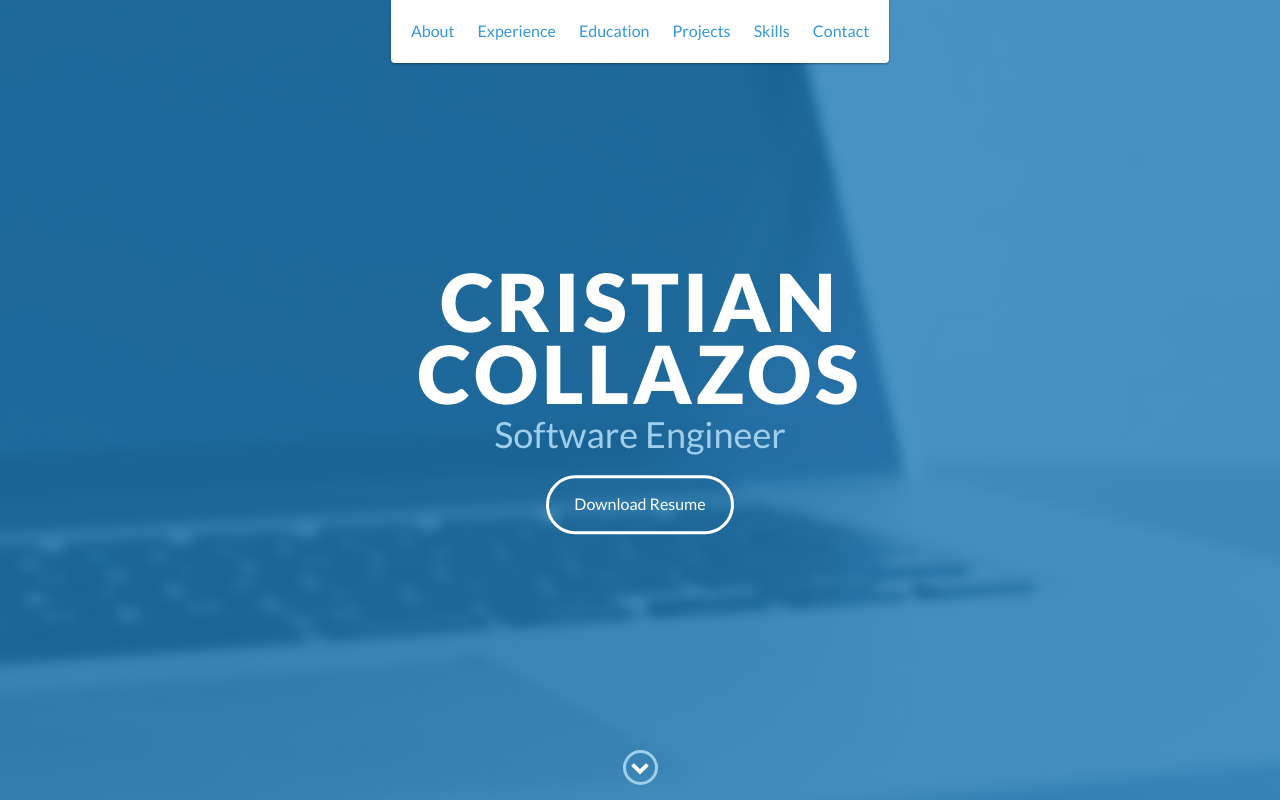
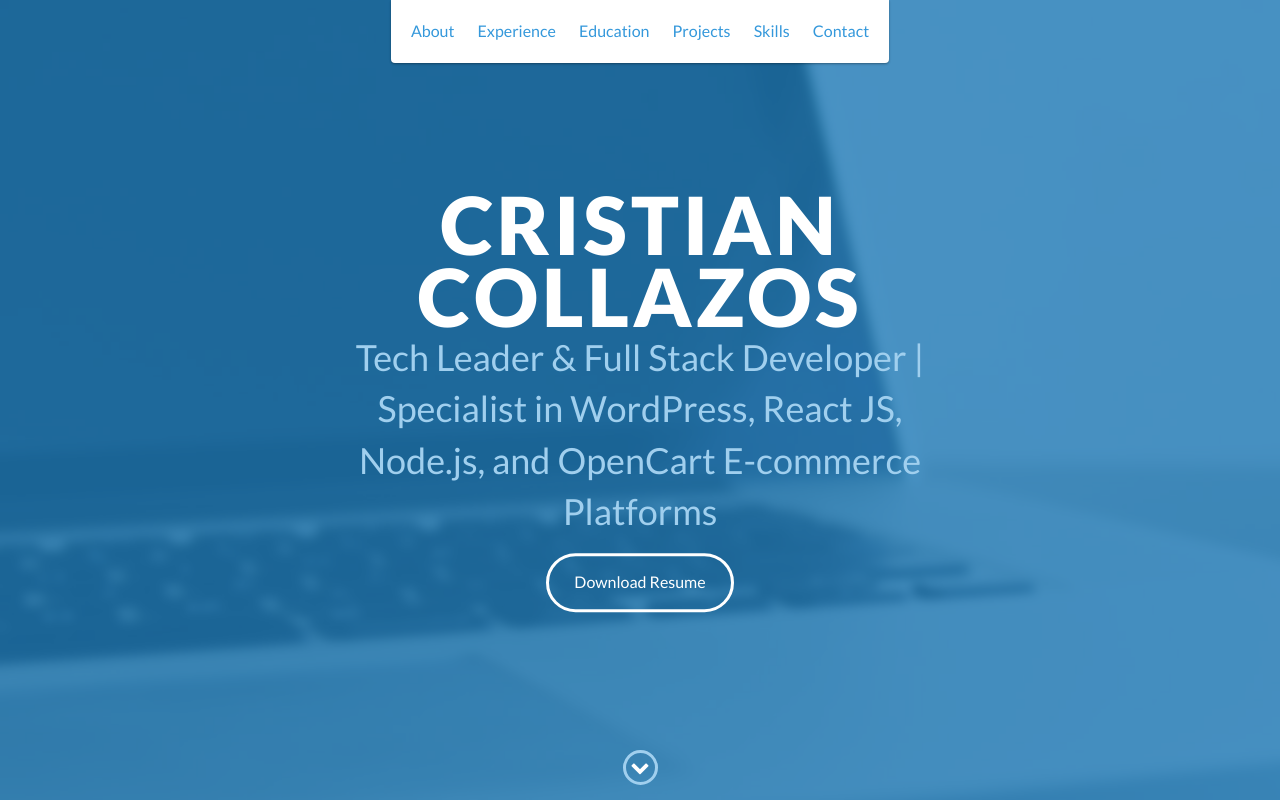
Before and after one commit to cristian-collazos/devportfolio, a website: page index.html in a window 1280 px wide. Shown: the top 800 px of the page. Drawn offline with nearby package versions, Linux system fonts and the light colour scheme.

Commit message:
Update index.html

```diff
--- a/index.html
+++ b/index.html
@@ -49,7 +49,8 @@
     <div id="lead">
         <div id="lead-content">
             <h1>Cristian Collazos</h1>
-            <h2>Software Engineer</h2>
+            <h2>Tech Leader & Full Stack Developer | Specialist in WordPress, React JS, Node.js, and
+                OpenCart E-commerce Platforms</h2>
             <a href="#" class="btn-rounded-white">Download Resume</a>
         </div>
         <!-- End #lead-content -->
```
